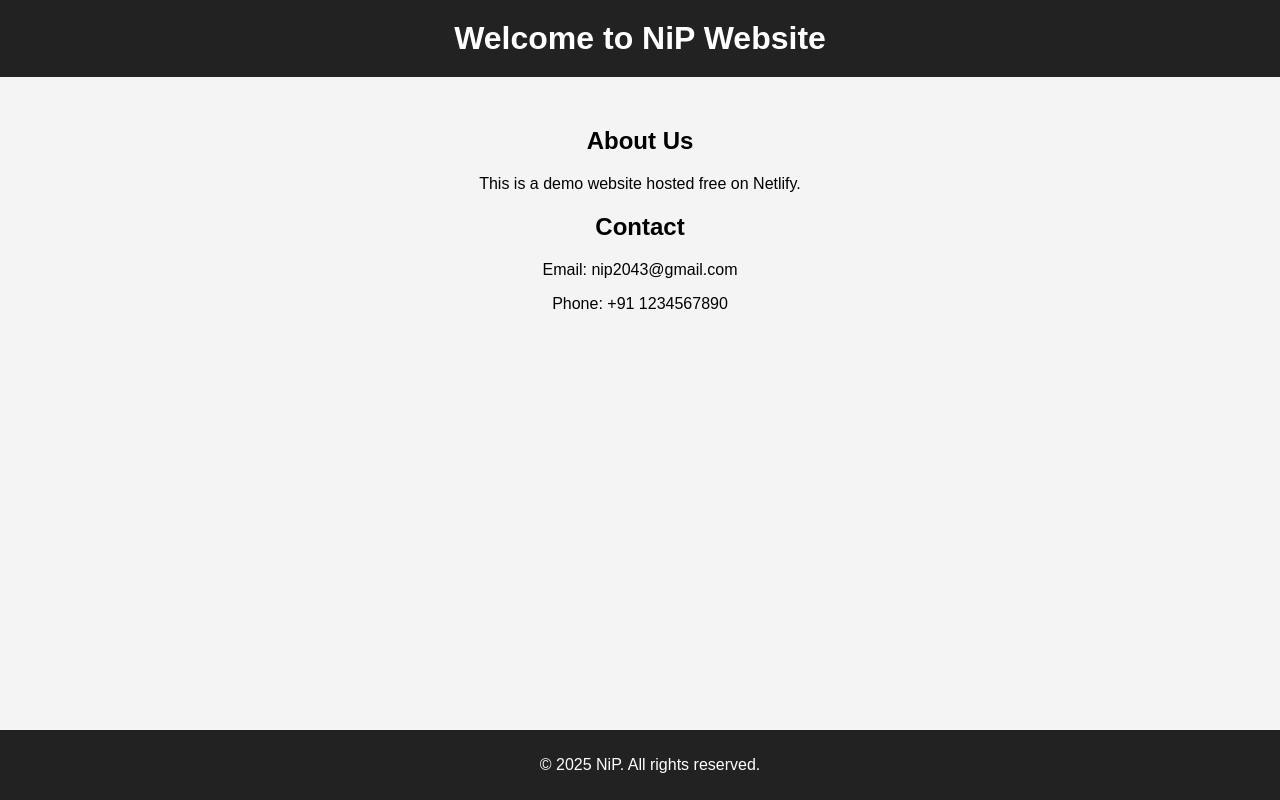
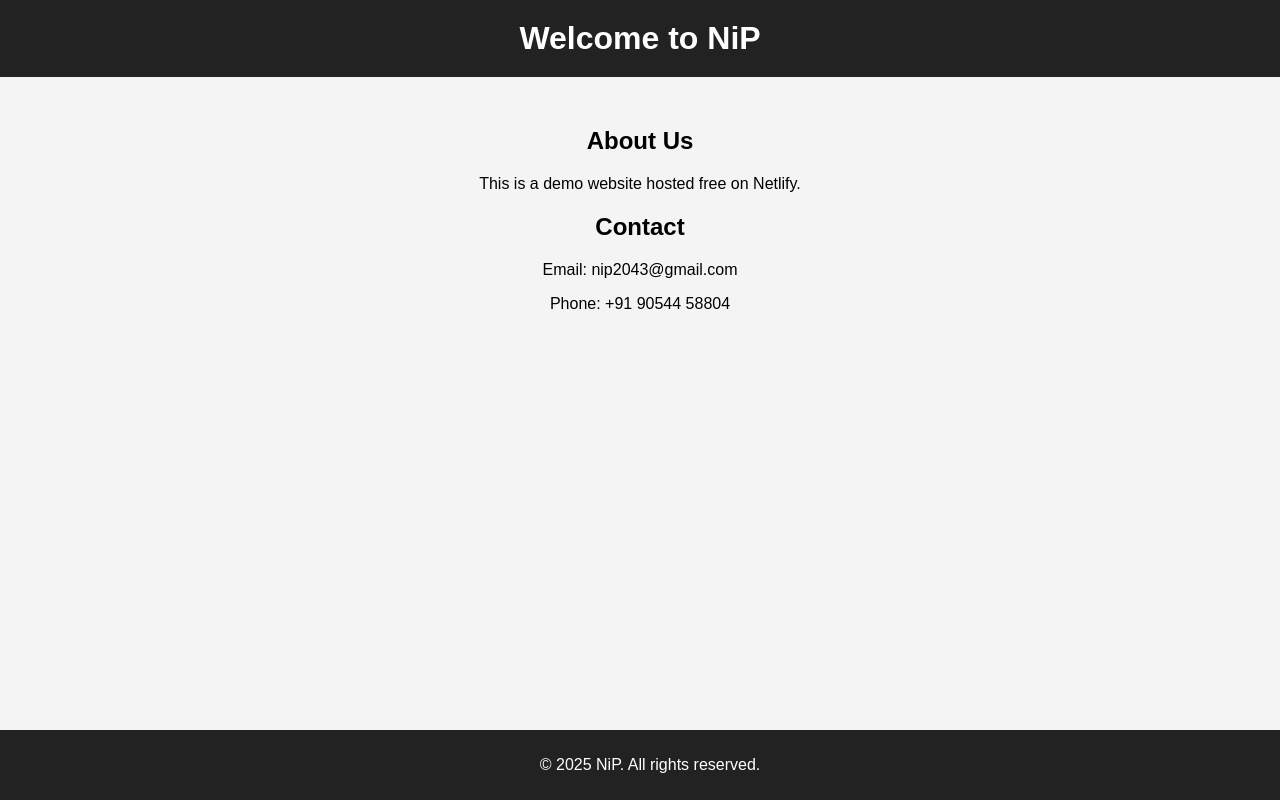
Before and after one commit to NiP2043/nip.github.io, a plain HTML site: page index.html in a window 1280 px wide. Drawn offline with Linux system fonts and the light colour scheme.

Commit message:
Update index.html
Signed-off-by: NiP2043 <niravp2043@gmail.com>

```diff
--- a/index.html
+++ b/index.html
@@ -15,14 +15,14 @@
     </head>
     <body>
         <header>
-            <h1>Welcome to NiP Website</h1>
+            <h1>Welcome to NiP</h1>
         </header>
         <section>
             <h2>About Us</h2>
             <p>This is a demo website hosted free on Netlify.</p>
             <h2>Contact</h2>
             <p>Email: nip2043@gmail.com </p>
-            <p>Phone: +91 1234567890</p>
+            <p>Phone: +91 90544 58804</p>
         </section>
         <footer>
             <p>© 2025 NiP. All rights reserved.</p>
```
